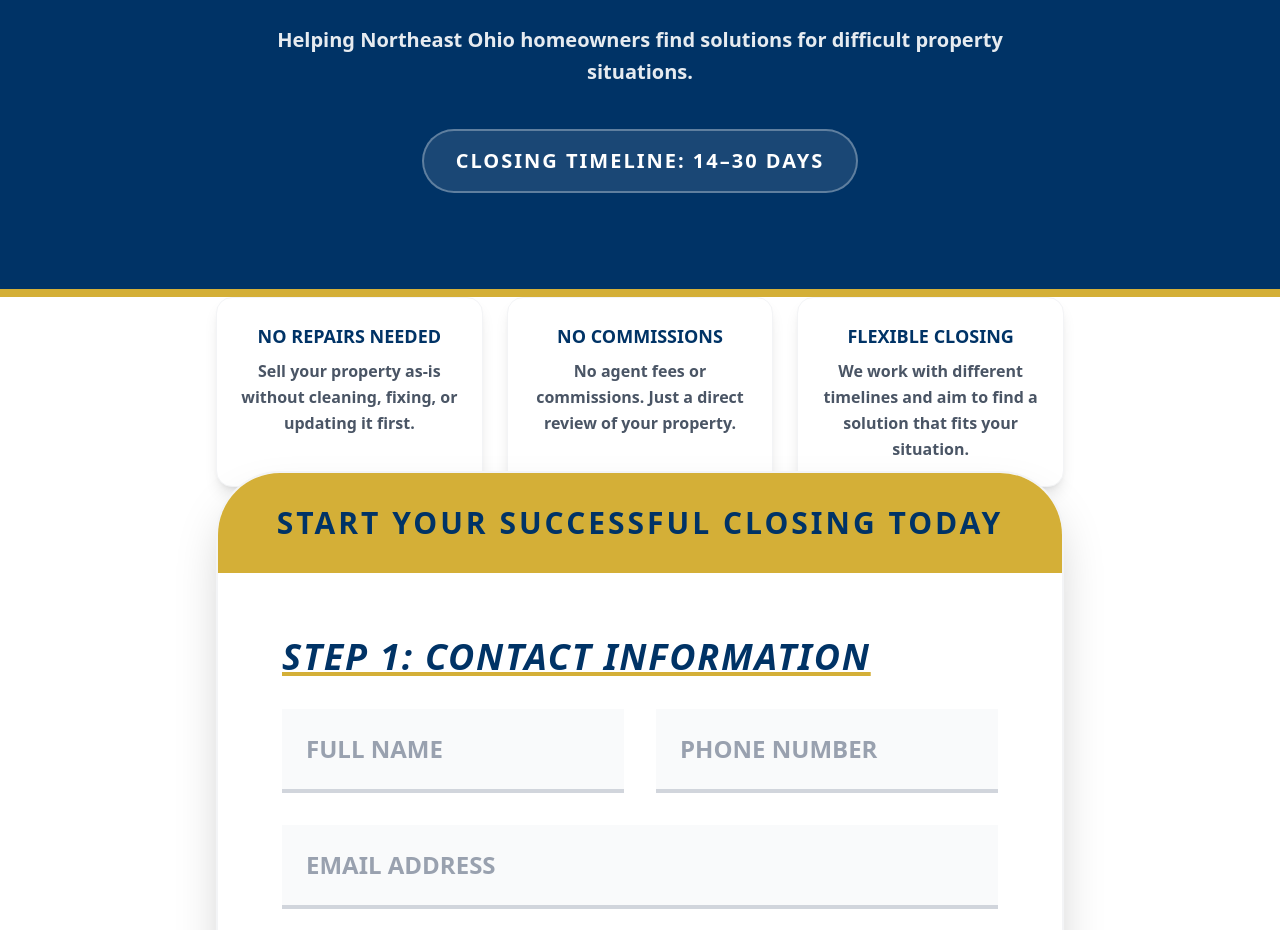
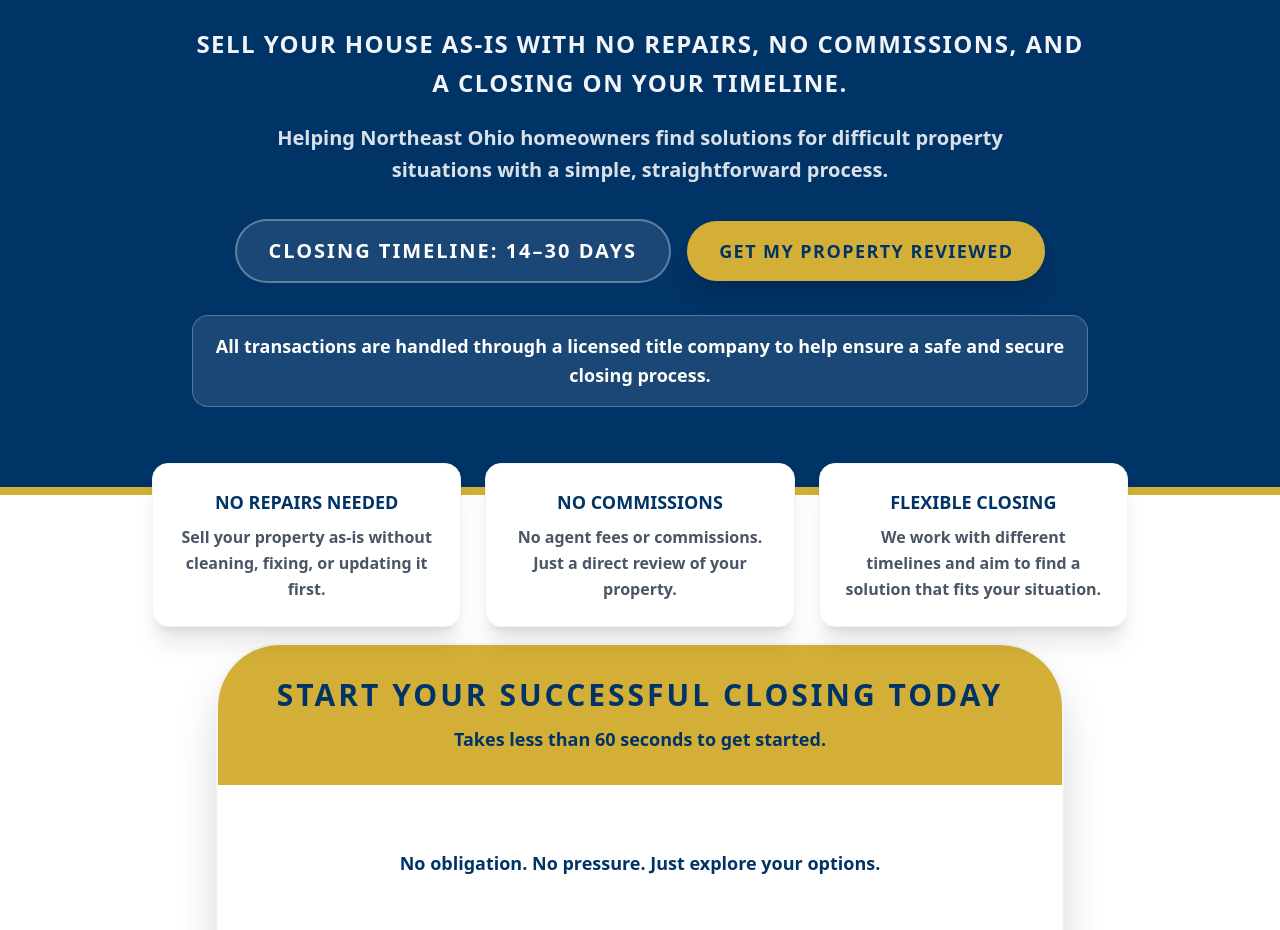
Before and after one commit to nijackacquisitions56/nijack-property-solutions, a React (Vite) app: page / in a window 1280 px wide. Shown: the part 507-1437 px from the top of the page. Built offline with nearby package versions, Linux system fonts and the light colour scheme.

Commit message:
Update App.jsx

```diff
--- a/src/App.jsx
+++ b/src/App.jsx
@@ -20,6 +20,7 @@ const NijackSite = () => {
               </span>
             </div>
           </div>
+
           <a
             href="tel:3303319070"
             className="bg-[#003366] text-white px-4 py-3 md:px-6 md:py-3 rounded-full font-black text-sm md:text-lg hover:bg-[#D4AF37] hover:text-[#003366] transition-all shadow-lg border-2 border-[#D4AF37]/20 shrink-0 text-center leading-tight"
@@ -30,77 +31,123 @@ const NijackSite = () => {
       </nav>
 
       {/* 2. HERO SECTION */}
-      <section className="bg-[#003366] text-white pt-12 pb-16 md:pt-16 md:pb-24 border-b-8 border-[#D4AF37]">
+      <section className="bg-[#003366] text-white pt-12 pb-14 md:pt-16 md:pb-20 border-b-8 border-[#D4AF37]">
         <div className="max-w-6xl mx-auto px-6 text-center">
           <p className="text-[#D4AF37] font-black uppercase tracking-[0.25em] text-xs md:text-lg mb-6 italic">
             Northeast Ohio & Nationwide Investment Solutions
           </p>
+
           <h1 className="text-4xl md:text-8xl font-black mb-8 uppercase tracking-tighter leading-tight">
             Sell Your House <br className="md:hidden" />
             <span className="relative inline-block px-1">
               FAST
-              <svg className="absolute -bottom-2 left-0 w-full h-4 text-[#D4AF37]" viewBox="0 0 100 10" preserveAspectRatio="none">
+              <svg
+                className="absolute -bottom-2 left-0 w-full h-4 text-[#D4AF37]"
+                viewBox="0 0 100 10"
+                preserveAspectRatio="none"
+              >
                 <path d="M0 5 Q 50 12 100 5" stroke="currentColor" strokeWidth="10" fill="transparent" />
               </svg>
             </span>{' '}
             For <br className="md:hidden" />
             <span className="relative inline-block text-[#D4AF37] px-1">
               CASH
-              <svg className="absolute -bottom-2 left-0 w-full h-4 text-white opacity-40" viewBox="0 0 100 10" preserveAspectRatio="none">
+              <svg
+                className="absolute -bottom-2 left-0 w-full h-4 text-white opacity-40"
+                viewBox="0 0 100 10"
+                preserveAspectRatio="none"
+              >
                 <path d="M0 8 Q 50 2 100 8" stroke="currentColor" strokeWidth="10" fill="transparent" />
               </svg>
             </span>
           </h1>
+
           <p className="text-xl md:text-4xl font-bold italic opacity-95 uppercase tracking-[0.15em] mb-6">
             "Rooted in Care, Driven by Results."
           </p>
-          <p className="text-sm md:text-xl text-white/90 font-semibold max-w-3xl mx-auto leading-relaxed mb-10">
-            Helping Northeast Ohio homeowners find solutions for difficult property situations.
+
+          <p className="text-base md:text-2xl text-white/95 font-black max-w-4xl mx-auto leading-relaxed mb-5 uppercase tracking-[0.06em]">
+            Sell Your House As-Is With No Repairs, No Commissions, And A Closing On Your Timeline.
           </p>
+
+          <p className="text-sm md:text-xl text-white/85 font-semibold max-w-3xl mx-auto leading-relaxed mb-8">
+            Helping Northeast Ohio homeowners find solutions for difficult property situations with a simple, straightforward process.
+          </p>
+
+          <div className="flex flex-col md:flex-row justify-center items-center gap-4 mb-8">
             <div className="inline-flex items-center bg-white/10 border-2 border-white/30 px-8 py-4 rounded-full">
-            <p className="text-sm md:text-xl font-black uppercase tracking-[0.1em]">Closing Timeline: 14–30 Days</p>
+              <p className="text-sm md:text-xl font-black uppercase tracking-[0.1em]">
+                Closing Timeline: 14–30 Days
+              </p>
+            </div>
+
+            <a
+              href="#property-form"
+              className="inline-block bg-[#D4AF37] text-[#003366] px-8 py-4 rounded-full font-black uppercase tracking-[0.08em] text-sm md:text-lg hover:bg-white transition-all shadow-xl"
+            >
+              Get My Property Reviewed
+            </a>
+          </div>
+
+          <div className="max-w-4xl mx-auto bg-white/10 border border-white/25 rounded-2xl px-5 py-4">
+            <p className="text-sm md:text-lg font-bold leading-relaxed">
+              All transactions are handled through a licensed title company to help ensure a safe and secure closing process.
+            </p>
           </div>
         </div>
       </section>
-{/* TRUST ELEMENTS */}
-<div className="max-w-4xl mx-auto px-4 md:px-6 mb-8">
+
+      {/* 3. QUICK BENEFITS - MOVED HIGHER */}
+      <section className="max-w-5xl mx-auto px-4 md:px-6 -mt-8 relative z-10 mb-4">
         <div className="grid md:grid-cols-3 gap-4 md:gap-6 text-center">
-    <div className="bg-white rounded-2xl shadow-lg border border-gray-100 p-5 md:p-6">
+          <div className="bg-white rounded-2xl shadow-xl border border-gray-100 p-5 md:p-6">
             <p className="text-[#003366] font-black text-base md:text-lg uppercase">No Repairs Needed</p>
             <p className="text-gray-600 text-sm md:text-base font-semibold mt-2 leading-relaxed">
               Sell your property as-is without cleaning, fixing, or updating it first.
             </p>
           </div>
 
-    <div className="bg-white rounded-2xl shadow-lg border border-gray-100 p-5 md:p-6">
+          <div className="bg-white rounded-2xl shadow-xl border border-gray-100 p-5 md:p-6">
             <p className="text-[#003366] font-black text-base md:text-lg uppercase">No Commissions</p>
             <p className="text-gray-600 text-sm md:text-base font-semibold mt-2 leading-relaxed">
               No agent fees or commissions. Just a direct review of your property.
             </p>
           </div>
 
-    <div className="bg-white rounded-2xl shadow-lg border border-gray-100 p-5 md:p-6">
+          <div className="bg-white rounded-2xl shadow-xl border border-gray-100 p-5 md:p-6">
             <p className="text-[#003366] font-black text-base md:text-lg uppercase">Flexible Closing</p>
             <p className="text-gray-600 text-sm md:text-base font-semibold mt-2 leading-relaxed">
               We work with different timelines and aim to find a solution that fits your situation.
             </p>
           </div>
         </div>
-</div>      {/* 3. MAIN FORM */}
-      <section id="property-form" className="relative -mt-12 pb-20 scroll-mt-24">
+      </section>
+
+      {/* 4. MAIN FORM */}
+      <section id="property-form" className="pb-20 scroll-mt-24">
         <div className="max-w-4xl mx-auto px-4 md:px-6">
           <form className="bg-white rounded-[2rem] md:rounded-[4rem] shadow-2xl border-2 border-gray-100 overflow-hidden">
             <div className="bg-[#D4AF37] py-6 md:py-8 text-center px-4">
               <h2 className="text-[#003366] font-black uppercase text-xl md:text-3xl tracking-[0.1em]">
                 Start Your Successful Closing Today
               </h2>
+              <p className="text-[#003366] font-bold text-sm md:text-lg mt-3">
+                Takes less than 60 seconds to get started.
+              </p>
             </div>
 
             <div className="p-8 md:p-16 space-y-12">
+              <div className="text-center">
+                <p className="text-[#003366] font-bold text-sm md:text-lg">
+                  No obligation. No pressure. Just explore your options.
+                </p>
+              </div>
+
               <div className="space-y-8">
                 <h3 className="text-[#003366] font-black uppercase tracking-wider text-xl md:text-4xl italic underline decoration-[#D4AF37] decoration-4">
                   Step 1: Contact Information
                 </h3>
+
                 <div className="grid md:grid-cols-2 gap-8">
                   <input
                     type="text"
@@ -115,12 +162,14 @@ const NijackSite = () => {
                     required
                   />
                 </div>
+
                 <input
                   type="email"
                   placeholder="EMAIL ADDRESS"
                   className="w-full bg-gray-50 border-b-4 border-gray-300 p-6 text-lg md:text-2xl font-bold outline-none focus:border-[#003366] placeholder:text-gray-400"
                   required
                 />
+
                 <input
                   type="text"
                   placeholder="PROPERTY ADDRESS (STREET, CITY, STATE, ZIP)"
@@ -138,6 +187,7 @@ const NijackSite = () => {
                   <p className="text-[#003366] font-black text-lg md:text-xl uppercase mb-8 tracking-[0.1em] text-center italic">
                     What is the situation? (Check all that apply)
                   </p>
+
                   <div className="grid grid-cols-1 md:grid-cols-2 lg:grid-cols-3 gap-4">
                     {[
                       'Probate',
@@ -189,6 +239,12 @@ const NijackSite = () => {
                 </div>
               </div>
 
+              <div className="bg-[#f8fafc] border border-gray-200 rounded-2xl p-5 text-center">
+                <p className="text-[#003366] font-bold text-sm md:text-lg leading-relaxed">
+                  Your information is only used to review your property and discuss possible options. There is no obligation to sell.
+                </p>
+              </div>
+
               <button
                 type="submit"
                 className="w-full bg-[#003366] text-white py-7 md:py-10 rounded-full font-black uppercase tracking-[0.15em] text-xl md:text-4xl hover:bg-[#D4AF37] hover:text-[#003366] transition-all shadow-2xl"
@@ -200,16 +256,33 @@ const NijackSite = () => {
         </div>
       </section>
 
-      {/* 4. HOW IT WORKS */}
+      {/* 5. HOW IT WORKS */}
       <section className="py-20 bg-white text-center">
         <div className="max-w-6xl mx-auto px-6">
-          <p className="text-[#D4AF37] font-black uppercase tracking-[0.25em] text-lg mb-4 italic">Our Simple Process</p>
-          <h2 className="text-4xl md:text-6xl font-black text-[#003366] uppercase mb-16">How It Works</h2>
+          <p className="text-[#D4AF37] font-black uppercase tracking-[0.25em] text-lg mb-4 italic">
+            Our Simple Process
+          </p>
+          <h2 className="text-4xl md:text-6xl font-black text-[#003366] uppercase mb-16">
+            How It Works
+          </h2>
+
           <div className="grid md:grid-cols-3 gap-10">
             {[
-              { n: '1', t: 'SHARE INFO', d: 'Tell us about the property and your situation through the form above.' },
-              { n: '2', t: 'REVIEW OPTIONS', d: 'We review the details and timeline to see if a solution makes sense.' },
-              { n: '3', t: 'CLOSE FAST', d: 'If the numbers work, we move forward with a smooth closing process.' },
+              {
+                n: '1',
+                t: 'SHARE INFO',
+                d: 'Tell us about the property and your situation through the form above.',
+              },
+              {
+                n: '2',
+                t: 'REVIEW OPTIONS',
+                d: 'We review the details, property condition, and your timeline to see if a solution makes sense.',
+              },
+              {
+                n: '3',
+                t: 'CLOSE SAFELY',
+                d: 'If the numbers work, we move forward through a licensed title company for a smooth closing process.',
+              },
             ].map((step) => (
               <div
                 key={step.n}
@@ -226,17 +299,18 @@ const NijackSite = () => {
         </div>
       </section>
 
-      {/* 5. FAQ */}
+      {/* 6. FAQ */}
       <section className="py-20 bg-[#f8fafc]">
         <div className="max-w-4xl mx-auto px-6 text-center">
           <h2 className="text-4xl font-black text-[#003366] uppercase mb-12 italic underline decoration-[#D4AF37]">
             Frequently Asked Questions
           </h2>
+
           <div className="space-y-8 text-left">
             {[
               {
                 q: 'DO I NEED TO MAKE REPAIRS?',
-                a: 'No. We buy houses in as-is condition. You pay zero for repairs or cleaning.',
+                a: 'No. We review houses in as-is condition, so there is no need to clean, fix, or update the property before reaching out.',
               },
               {
                 q: 'HOW IS MY CASH OFFER DETERMINED?',
@@ -256,25 +330,34 @@ const NijackSite = () => {
               },
               {
                 q: 'ARE THERE COMMISSIONS?',
-                a: 'No. We are direct buyers, not agents. You pay zero agent fees.',
+                a: 'No. We are direct buyers, not agents. You pay zero agent fees or commissions.',
+              },
+              {
+                q: 'IS THIS A LEGITIMATE PROCESS?',
+                a: 'Yes. Transactions are handled through a licensed title company, which helps ensure paperwork, ownership verification, and closing funds are processed securely. You do not pay anything upfront.',
               },
             ].map((faq) => (
               <div key={faq.q} className="bg-white p-8 rounded-3xl border-2 border-gray-100 shadow-lg">
-                <h3 className="text-[#003366] font-black uppercase text-xl md:text-2xl mb-4 tracking-tight">{faq.q}</h3>
-                <p className="text-gray-700 text-lg md:text-xl font-bold leading-relaxed">{faq.a}</p>
+                <h3 className="text-[#003366] font-black uppercase text-xl md:text-2xl mb-4 tracking-tight">
+                  {faq.q}
+                </h3>
+                <p className="text-gray-700 text-lg md:text-xl font-bold leading-relaxed">
+                  {faq.a}
+                </p>
               </div>
             ))}
           </div>
         </div>
       </section>
 
-      {/* 6. PRIVACY & PARTNER DISCLOSURE */}
+      {/* 7. PRIVACY & PARTNER DISCLOSURE */}
       <section id="privacy-policy" className="py-20 bg-white">
         <div className="max-w-5xl mx-auto px-6">
           <div className="bg-gray-100 rounded-[3rem] p-10 md:p-16 border-2 border-gray-200">
             <h2 className="text-3xl md:text-5xl font-black text-[#003366] uppercase text-center mb-10">
               Your Trust is Our Priority
             </h2>
+
             <div className="space-y-6 text-xl md:text-2xl text-gray-700 font-bold leading-relaxed text-center md:text-left">
               <p>
                 Nijack Property Solutions values your privacy. Your information is used only to review your property and discuss possible solutions.
@@ -282,18 +365,41 @@ const NijackSite = () => {
               <p>
                 By submitting, you agree that we may contact you regarding your inquiry. Depending on the situation, we may work with trusted investment partners to help create the best possible solution for you.
               </p>
+              <p>
+                We aim to keep the process simple, transparent, and respectful so you can decide what works best for your situation.
+              </p>
             </div>
           </div>
         </div>
       </section>
 
-      {/* 7. CTA SECTION */}
+      {/* 8. HUMAN TOUCH SECTION */}
+      <section className="py-16 bg-[#f8fafc]">
+        <div className="max-w-4xl mx-auto px-6 text-center">
+          <h2 className="text-3xl md:text-5xl font-black text-[#003366] uppercase mb-6">
+            A Simple, Honest Path Forward
+          </h2>
+          <p className="text-gray-700 text-lg md:text-2xl font-bold leading-relaxed">
+            We understand every property situation is different. Our goal is to provide a clear, respectful process so you can explore your options without pressure.
+          </p>
+        </div>
+      </section>
+
+      {/* 9. CTA SECTION */}
       <section className="bg-[#003366] text-white py-20 md:py-32 px-6 text-center border-t-8 border-[#D4AF37]">
         <div className="max-w-5xl mx-auto">
-          <p className="text-[#D4AF37] font-black uppercase tracking-[0.3em] text-xl mb-6">READY TO MOVE FORWARD?</p>
+          <p className="text-[#D4AF37] font-black uppercase tracking-[0.3em] text-xl mb-6">
+            READY TO MOVE FORWARD?
+          </p>
+
           <h2 className="text-3xl md:text-7xl font-black uppercase tracking-tighter mb-10 leading-tight">
             START WITH YOUR <br /> PROPERTY DETAILS
           </h2>
+
+          <p className="text-base md:text-2xl font-bold mb-8 text-white/90">
+            No obligation. No pressure. Just see what your options look like.
+          </p>
+
           <a
             href="#property-form"
             className="inline-block bg-[#D4AF37] text-[#003366] px-10 py-5 md:px-16 md:py-8 rounded-full font-black uppercase tracking-[0.08em] text-lg md:text-3xl hover:bg-white transition-all shadow-2xl"
@@ -303,14 +409,19 @@ const NijackSite = () => {
         </div>
       </section>
 
-      {/* 8. FOOTER */}
+      {/* 10. FOOTER */}
       <footer className="bg-white py-16 border-t-8 border-[#003366] text-center">
         <div className="max-w-6xl mx-auto px-6">
           <span className="text-[#003366] font-black text-2xl md:text-4xl uppercase block mb-4 tracking-tighter">
             Nijack Property Solutions
           </span>
-          <p className="text-gray-600 font-black text-lg md:text-2xl mb-6 uppercase tracking-[0.2em]">
+
+          <p className="text-gray-600 font-black text-lg md:text-2xl mb-4 uppercase tracking-[0.2em]">
             Northeast Ohio & Nationwide
+          </p>
+
+          <p className="text-gray-500 font-bold text-sm md:text-lg mb-8">
+            Direct property solutions with a simple and secure closing process.
           </p>
 
           <div className="mb-8">
```
Lines whose indentation alone changed are shown as unchanged.
